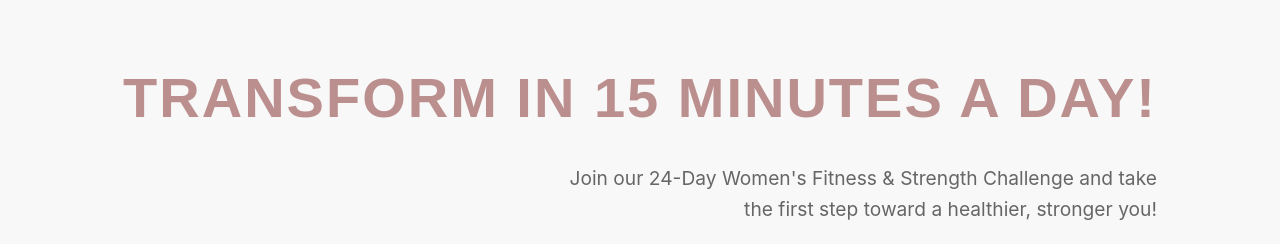
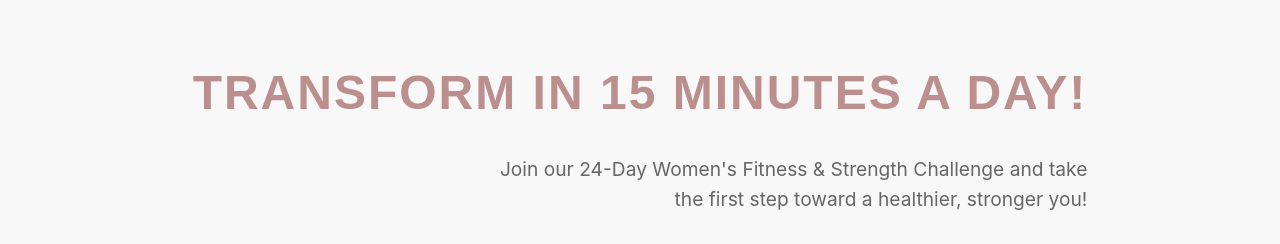
Before and after one commit to chakkar-git/madetoperform, a plain HTML site: page 24daychallenge.html in a window 1280 px wide. Shown: the top 244 px of the page. Drawn offline with Linux system fonts and the light colour scheme.

Commit message:
Add files via upload

```diff
--- a/24daychallenge.html
+++ b/24daychallenge.html
@@ -44,7 +44,7 @@
 
         .main-heading {
             color: #bc8f8f;
-            font-size: 3.5rem;
+            font-size: 3rem;
             line-height: 1.2;
             margin-bottom: 1rem;
             font-weight: 700;
```
Also changed, not shown: 6weekchallenge.html (+1 -1 lines), f2fcoaching.html (+1 -1 lines), nutritionguidance.html (+1 -1 lines), onlinecoaching.html (+1 -1 lines).
